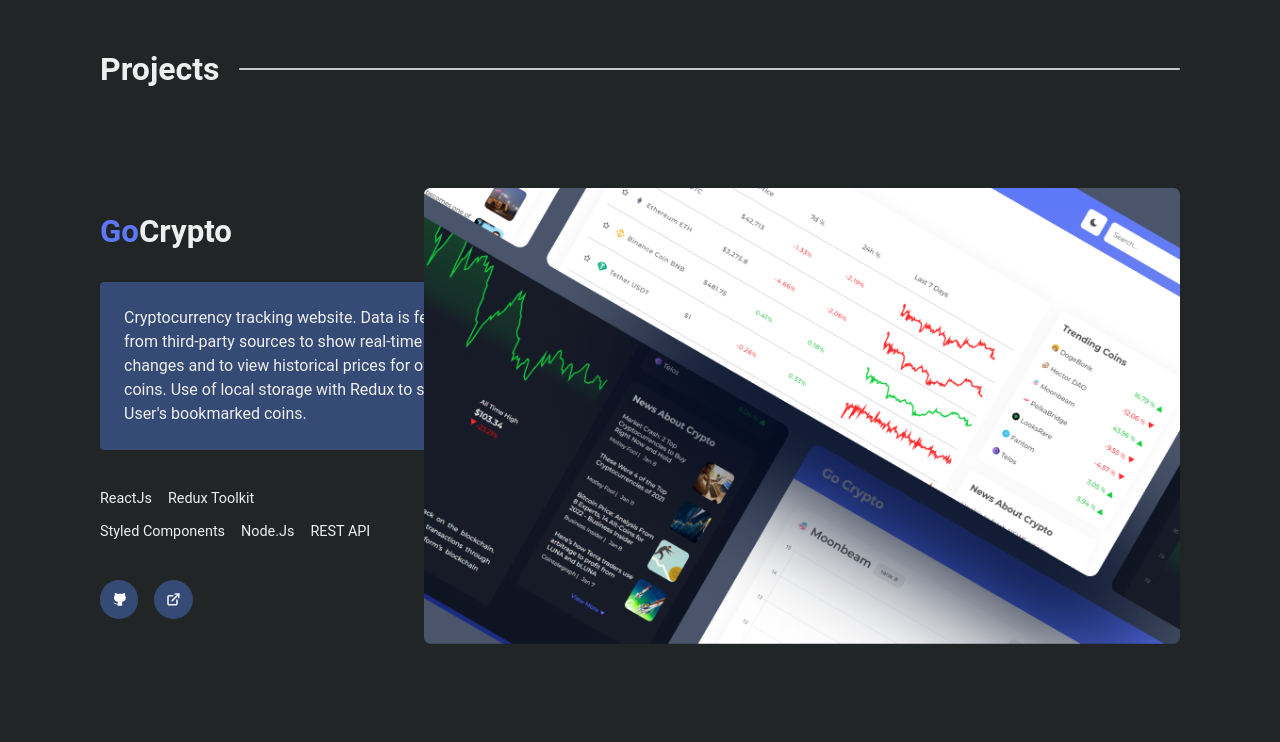
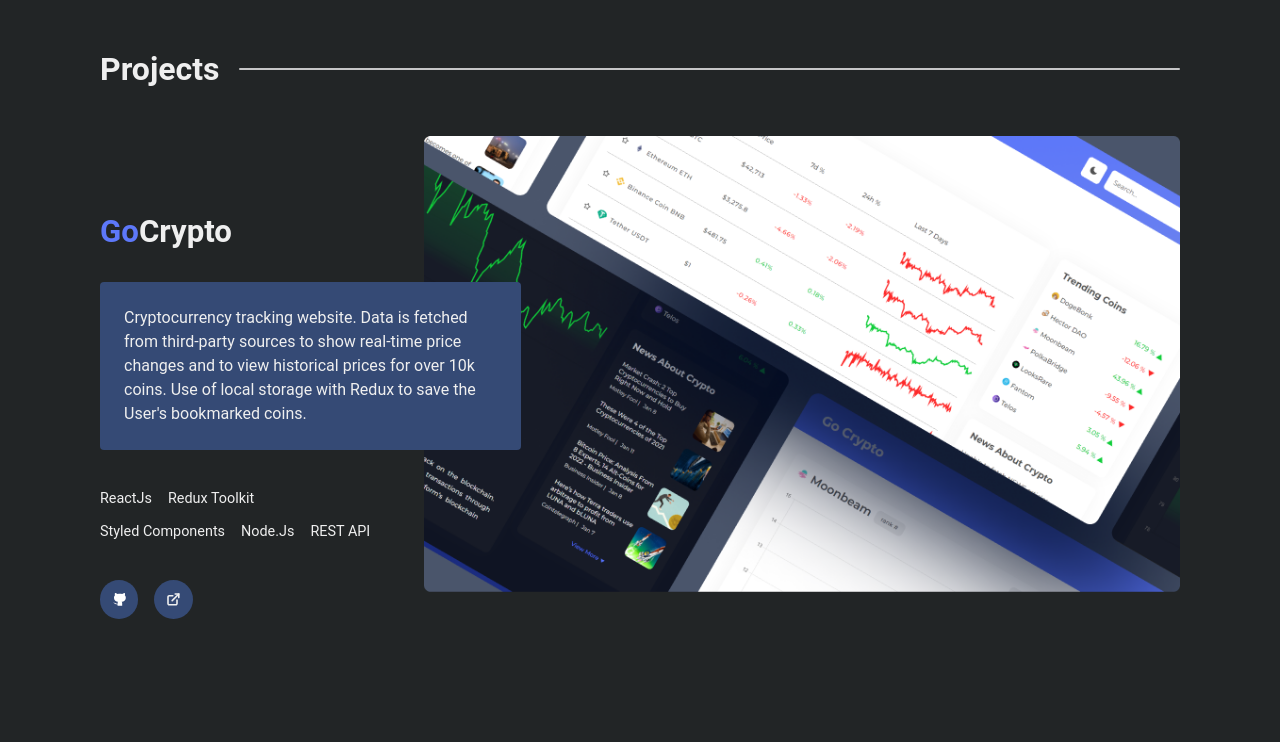
Before and after one commit to haydher/Portfolio, a React (Create React App) app: page / in a window 1280 px wide. Shown: the part 860-1602 px from the top of the page. Built offline with nearby package versions, Linux system fonts and the light colour scheme; no server answers.

Commit message:
fixes bug with post description being hidden

```diff
--- a/src/components/styles/ProjectsStyle.js
+++ b/src/components/styles/ProjectsStyle.js
@@ -3,7 +3,7 @@ import styled from "styled-components";
 export const ProjectsStyle = styled.div`
   display: flex;
   flex-direction: ${({ side }) => side === "right" && "row-reverse"};
- height: 70vh;
+  min-height: 70vh;
   margin: 4rem 0;
 
   .imgContainer {
@@ -34,6 +34,8 @@ export const ProjectsStyle = styled.div`
     }
 
     .descriptionContainer {
+      position: relative;
+      z-index: 4;
       background-color: ${({ theme }) => theme.secondaryColor};
       width: 130%;
       margin-bottom: 2rem;
```
Lines whose indentation alone changed are shown as unchanged.
